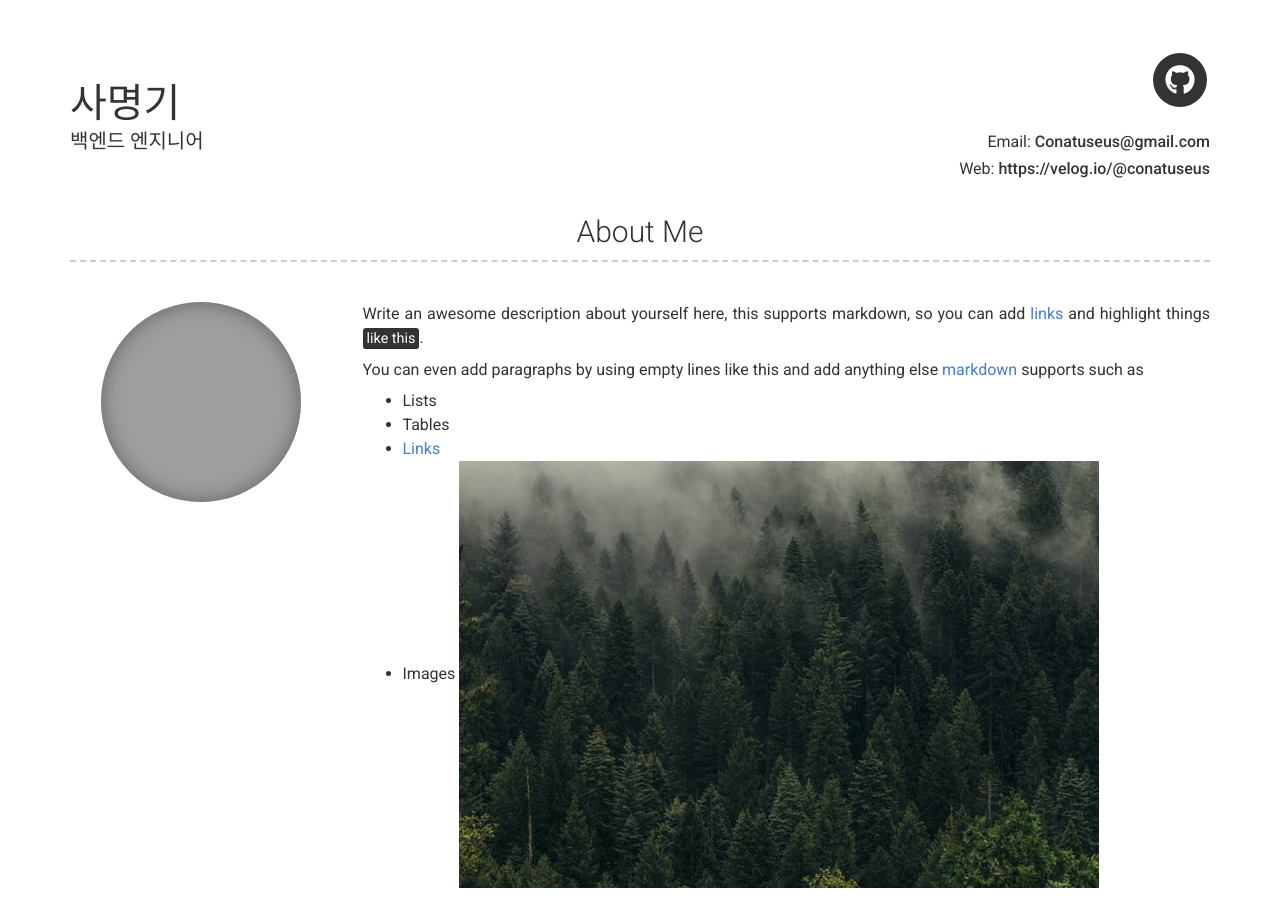
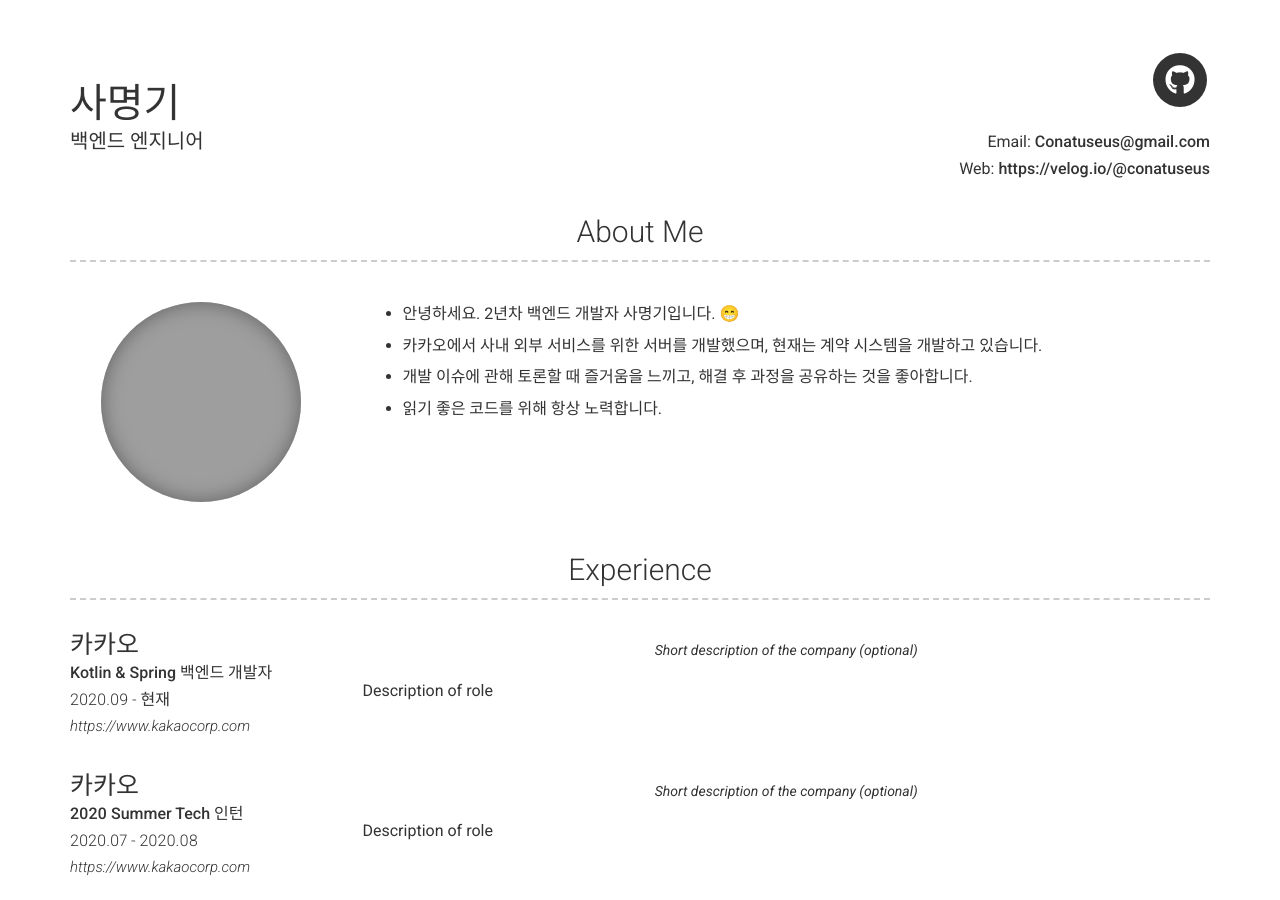
Before and after one commit to Conatuseus/Conatuseus.github.io, a Jekyll site: the page built from index.md, in a window 1280 px wide and 900 px high. Built offline with Jekyll 4.4.1, drawn with Linux system fonts in a browser that asks for light colours; nearby versions of some CDN libraries; grey boxes are pictures that could not be loaded.

Commit message:
소개 추가

```diff
--- a/_config.yml
+++ b/_config.yml
@@ -52,13 +52,22 @@ github_username:  Conatuseus
 # about_title: About Me (Use this to override about section title)
 about_profile_image: images/conas.png
 about_content: | # this will include new lines to allow paragraphs
-  Write an awesome description about yourself here, this supports markdown, so you can add [links](http://foobar.com) and highlight things <mark>like this</mark>.
+  - 안녕하세요. 2년차 백엔드 개발자 사명기입니다. 😁
 
-  You can even add paragraphs by using empty lines like this and add anything else [markdown](https://www.markdownguide.org/getting-started#what-is-markdown) supports such as
-    - Lists
-    - Tables
-    - <a href="google.com">Links</a>
-    - Images ![alt text](/images/landscape-trees.jpg "Trees")
+  - 카카오에서 사내 외부 서비스를 위한 서버를 개발했으며, 현재는 계약 시스템을 개발하고 있습니다.
+
+  - 개발 이슈에 관해 토론할 때 즐거움을 느끼고, 해결 후 과정을 공유하는 것을 좋아합니다.
+
+  - 읽기 좋은 코드를 위해 항상 노력합니다.
+
+
+#  Write an awesome description about yourself here, this supports markdown, so you can add [links](http://foobar.com) and highlight things <mark>like this</mark>.
+#
+#  You can even add paragraphs by using empty lines like this and add anything else [markdown](https://www.markdownguide.org/getting-started#what-is-markdown) supports such as
+#    - Lists
+#    - Tables
+#    - <a href="google.com">Links</a>
+#    - Images ![alt text](/images/landscape-trees.jpg "Trees")
 
 content:
   - title: Experience
```
